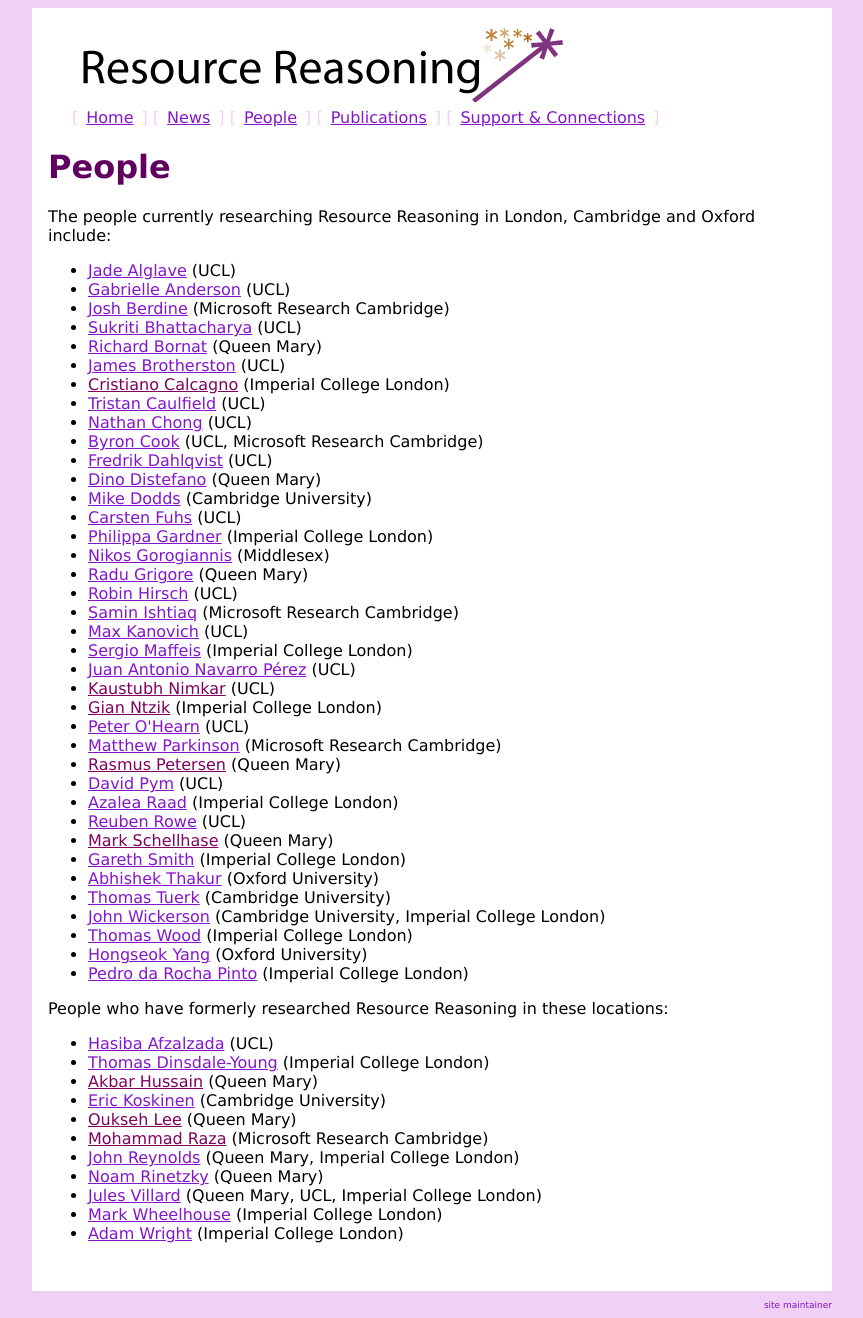
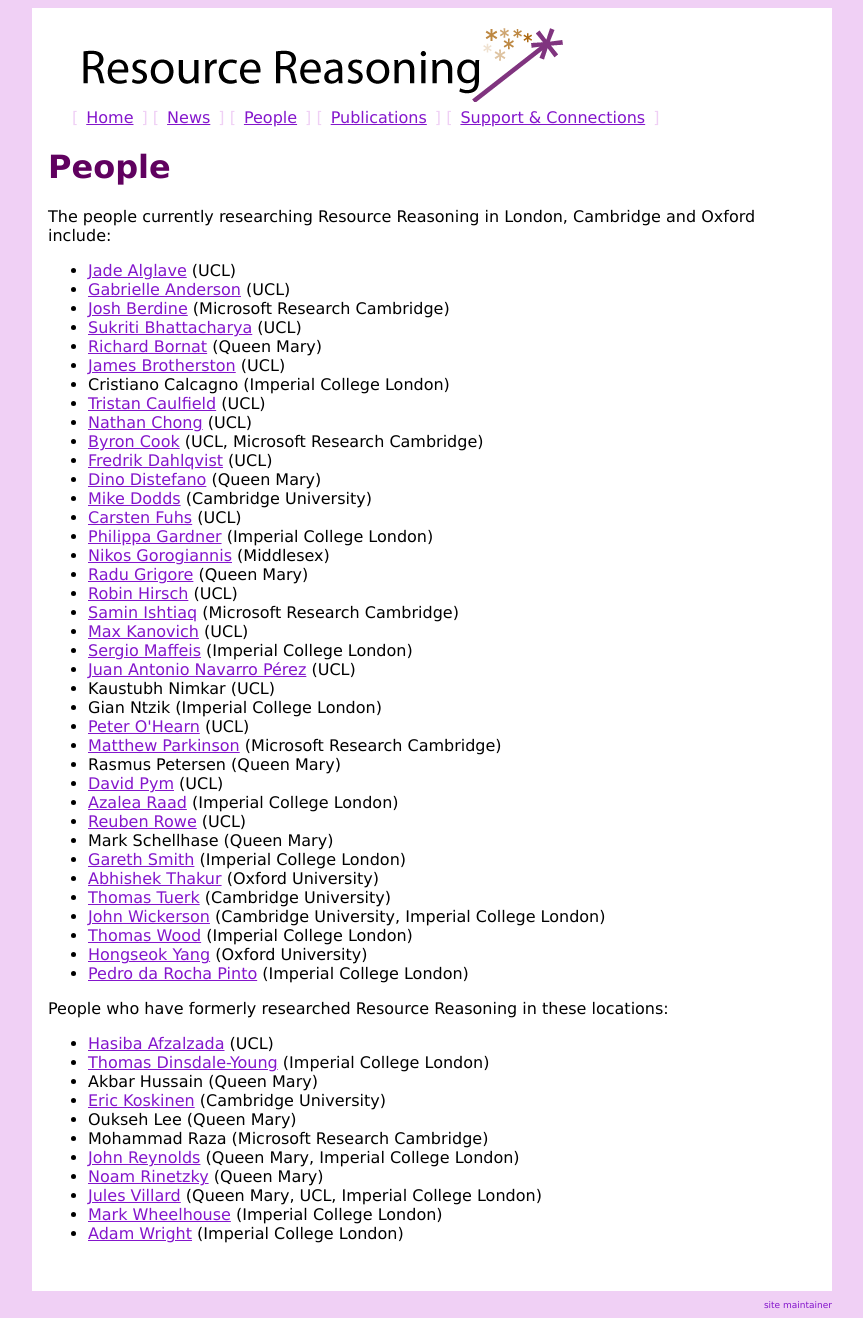
Before and after one commit to resource-reasoning/resourcereasoning.com, a Jekyll site: the page built from people.html, in a window 1280 px wide. Shown: the whole page, without its empty margins (208-1071 px from the left). Built offline with Jekyll 4.4.1, drawn with Linux system fonts in a browser that asks for light colours; nearby versions of some CDN libraries; some of the changed lines change nothing that is shown.

Commit message:
Fix broken people links on empty url

```diff
--- a/people.html
+++ b/people.html
@@ -9,8 +9,7 @@ title: People
   {% assign people = site.data.people.current | sort: "lastname" %}
   {% for person in people %}
     <li>
-      {% if person.url %}<a href="{{ person.url }}">{% endif %}{{ person.firstname }} {{ person.lastname }}{% if person.url %}</a>{% endif %}
-      ({{ person.affiliations | join: ', ' }})
+      {% if person.url and person.url != "" %}<a href="{{ person.url }}">{% endif %}{{ person.firstname }} {{ person.lastname }}{% if person.url and person.url != "" %}</a>{% endif %} ({{ person.affiliations | join: ', ' }})
     </li>
   {% endfor %}
 </ul>
@@ -22,7 +21,7 @@ title: People
   {% assign people = site.data.people.former | sort: "lastname" %}
   {% for person in people %}
     <li>
-      {% if person.url %}<a href="{{ person.url }}">{% endif %}{{ person.firstname }} {{ person.lastname }}{% if person.url %}</a>{% endif %}
+      {% if person.url and person.url != "" %}<a href="{{ person.url }}">{% endif %}{{ person.firstname }} {{ person.lastname }}{% if person.url and person.url != "" %}</a>{% endif %}
       ({{ person.affiliations | join: ', ' }})
     </li>
   {% endfor %}
```
